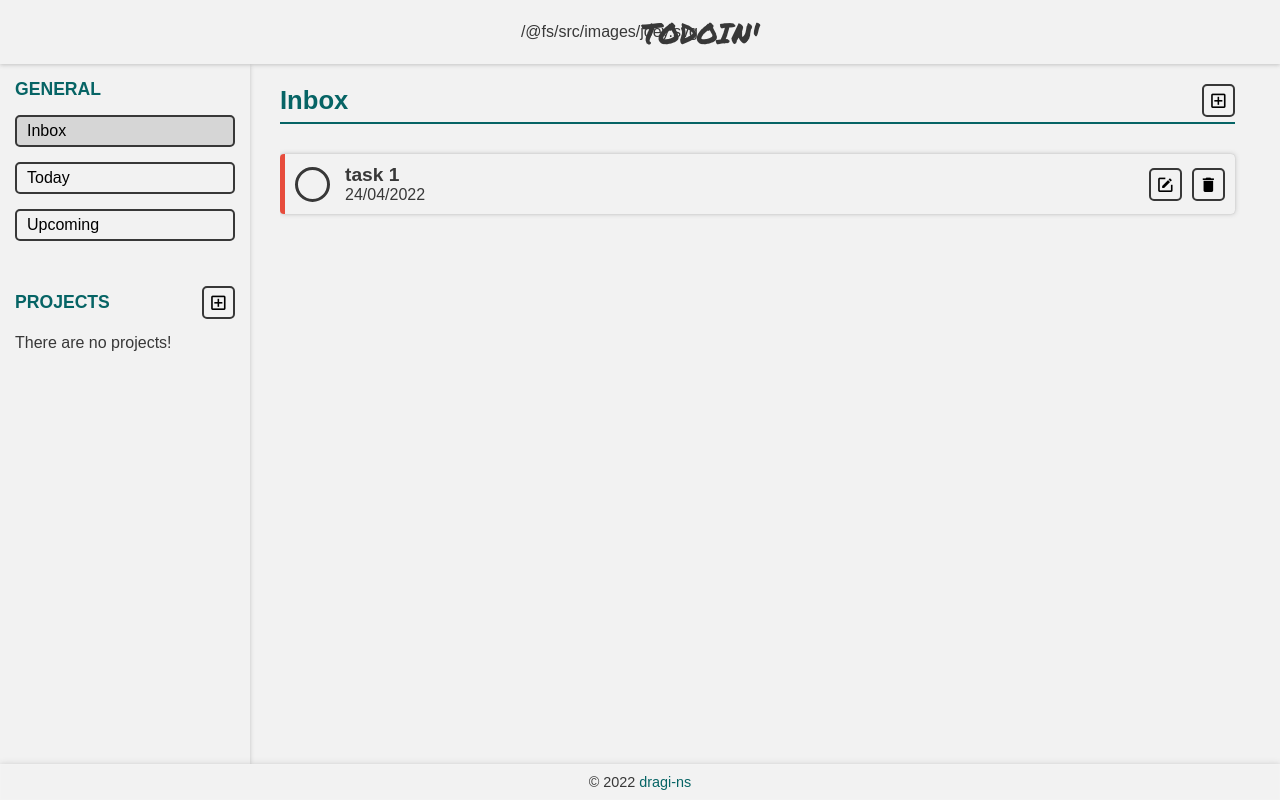
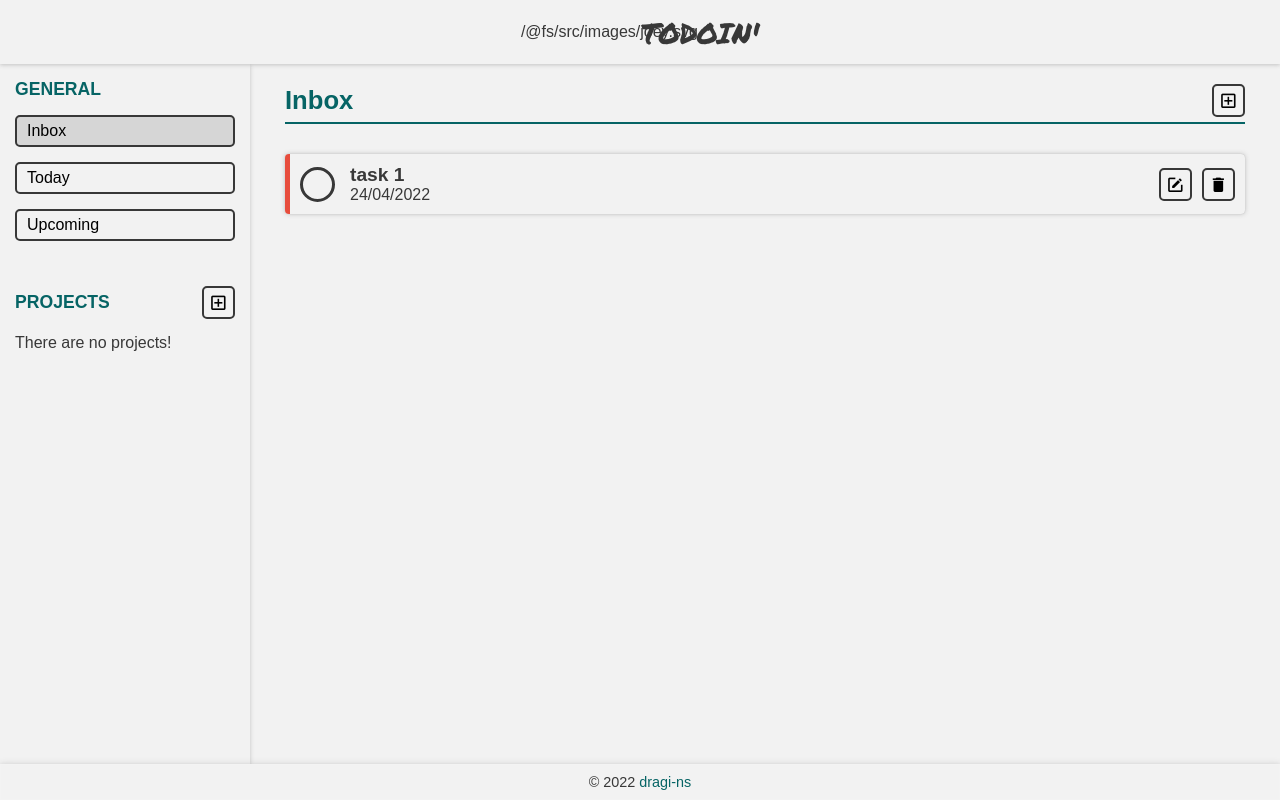
Before and after one commit to dragi-ns/odin-project-todo-list, a website built with webpack: page src/template.html in a window 1280 px wide. Built offline with nearby package versions, Linux system fonts and the light colour scheme; a web font is replaced by a local one.

```diff
--- a/src/css/index.css
+++ b/src/css/index.css
@@ -367,7 +367,7 @@
 .project {
     display: grid;
     grid-template-rows: min-content 1fr;
-    padding: 20px 30px 0;
+    padding: 20px 20px 0;
     overflow: auto;
 }
 
@@ -376,8 +376,7 @@
     grid-template-columns: 1fr min-content;
     align-items: center;
     padding-bottom: 5px;
-    margin-right: 15px;
-    margin-bottom: 15px;
+    margin: 0 15px 15px 15px;
     border-bottom: 2px solid hsl(var(--accent-color));
 }
 
@@ -397,7 +396,7 @@
     grid-template-columns: 1fr;
     grid-auto-rows: min-content;
     row-gap: 15px;
-    padding: 15px 15px 15px 0;
+    padding: 15px;
     overflow: auto;
 }
 
--- a/src/js/dom/task.js
+++ b/src/js/dom/task.js
@@ -52,7 +52,6 @@
                 const taskContainer = event.currentTarget.closest('.task');
                 const taskModel = TodoList.getTask(taskContainer.dataset.taskId);
                 taskModel.toggleCompleted();
-                console.log(TodoList.getDefaultProject());
             })
         ]
     });
```
